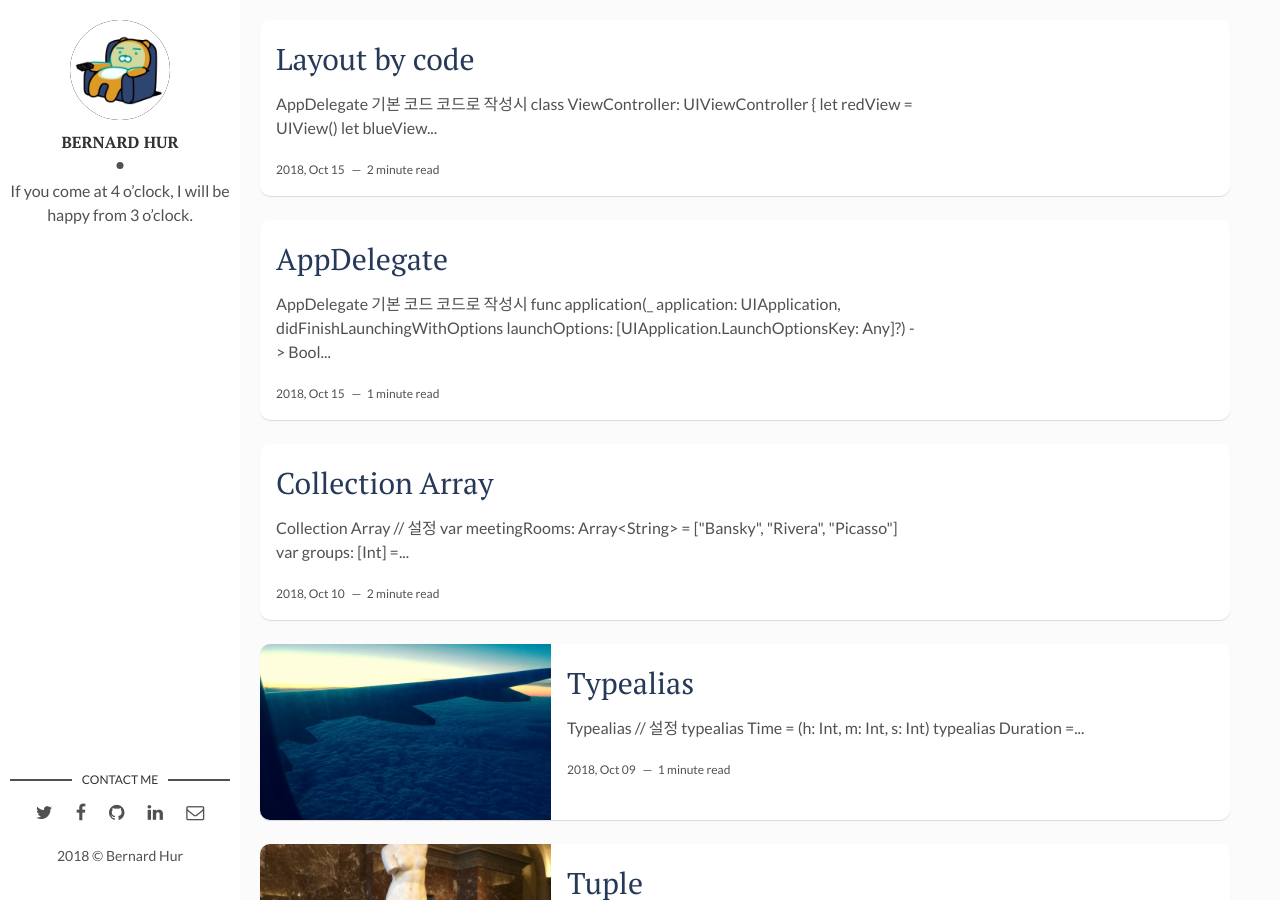
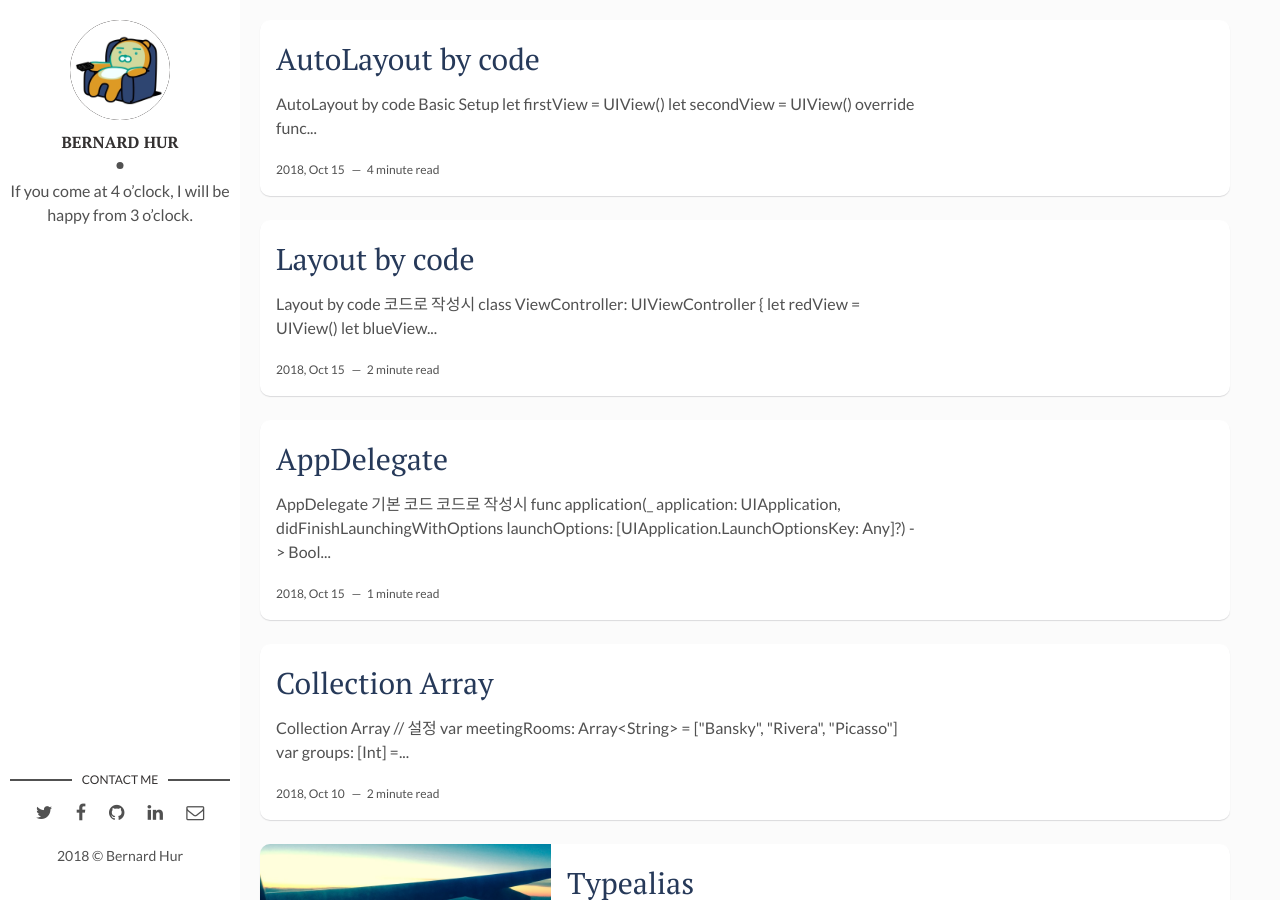
Before and after one commit to hurgoon/hurgoon.github.io, a Jekyll site: the page built from index.html, in a window 1280 px wide and 900 px high. Built offline with Jekyll 4.4.1, drawn with Linux system fonts in a browser that asks for light colours; the list of posts is cut into pages by our own code; some of the changed lines change nothing that is shown.

Commit message:
오토 레이아웃

````diff
--- /dev/null
+++ b/_posts/2018-10-15-AutoLayout.markdown
@@ -0,0 +1,83 @@
+---
+layout: post
+title: AutoLayout by code
+date: 2018-10-15 19:00:00 +0900
+description: 디스크립션 입력란  # Add post description (optional)
+img:  # Add image post (optional)
+fig-caption: # Add figcaption (optional)
+tags: [Swift, AutoLayout]
+---
+
+## AutoLayout by code
+
+### Basic Setup
+```swift
+    let firstView = UIView()
+    let secondView = UIView()
+
+    override func viewDidLoad() {
+        super.viewDidLoad()
+
+        firstView.backgroundColor = .darkGray
+        secondView.backgroundColor = .blue
+
+        view.addSubview(firstView)
+        firstView.addSubview(secondView)
+
+        setupAutoresizingMask()
+        activeNSLayoutConstraintConstaints()
+    }
+```
+
+### Using setupAutoresizingMask
+```swift
+private func setupAutoresizingMask() {
+        firstView.frame = CGRect(x: 50, y: 50, width: view.bounds.width - 100, height: view.bounds.height - 100)
+        secondView.frame = CGRect(x: 25, y: 25, width: firstView.bounds.width - 50, height: firstView.bounds.height - 50)
+
+        firstView.autoresizingMask = [.flexibleWidth, .flexibleHeight]
+        secondView.autoresizingMask = [.flexibleWidth, .flexibleHeight]
+    }
+```
+
+### Using NSLayoutConstraint (iOS 6.0 부터 사용됨)
+```swift
+private func activeNSLayoutConstraintConstaints() {
+       firstView.translatesAutoresizingMaskIntoConstraints = false  // 반드시 false로 시작
+       secondView.translatesAutoresizingMaskIntoConstraints = false
+
+       // firstView <-> View
+       NSLayoutConstraint(item: firstView, attribute: .top, relatedBy: .equal, toItem: view, attribute: .top, multiplier: 1, constant: 50).isActive = true
+       NSLayoutConstraint(item: firstView, attribute: .leading, relatedBy: .equal, toItem: view, attribute: .leading, multiplier: 1, constant: 50).isActive = true
+       NSLayoutConstraint(item: firstView, attribute: .trailing, relatedBy: .equal, toItem: view, attribute: .trailing, multiplier: 1, constant: -50).isActive = true
+       NSLayoutConstraint(item: firstView, attribute: .bottom, relatedBy: .equal, toItem: view, attribute: .bottom, multiplier: 1, constant: -50).isActive = true
+
+       // secondView <-> firstView
+       NSLayoutConstraint(item: secondView, attribute: .top, relatedBy: .equal, toItem: firstView, attribute: .top, multiplier: 1, constant: 50).isActive = true
+       NSLayoutConstraint(item: secondView, attribute: .leading, relatedBy: .equal, toItem: firstView, attribute: .leading, multiplier: 1, constant: 50).isActive = true
+       NSLayoutConstraint(item: secondView, attribute: .trailing, relatedBy: .equal, toItem: firstView, attribute: .trailing, multiplier: 1, constant: -50).isActive = true
+       NSLayoutConstraint(item: secondView, attribute: .bottom, relatedBy: .equal, toItem: firstView, attribute: .bottom, multiplier: 1, constant: -50).isActive = true
+   }
+```
+
+### Using activateVisualFormat (iOS 6.0 부터 사용됨)
+```swift
+private func activateVisualFormat() {
+        firstView.translatesAutoresizingMaskIntoConstraints = false
+        secondView.translatesAutoresizingMaskIntoConstraints = false
+
+        let views: [String: Any] = ["firstView": firstView, "secondView":secondView]
+        let metrics: [String: Any] = ["margin": 50]
+
+        var allConstraints: [NSLayoutConstraint] = []
+        allConstraints += NSLayoutConstraint.constraints(withVisualFormat: "H:|-margin-[firstView]-margin-|", metrics: metrics, views: views)
+        allConstraints += NSLayoutConstraint.constraints(withVisualFormat: "V:|-margin-[firstView]-margin-|", metrics: metrics, views: views)
+        allConstraints += NSLayoutConstraint.constraints(withVisualFormat: "H:|-30-[secondView]-30-|", metrics: nil, views: views)
+        allConstraints += NSLayoutConstraint.constraints(withVisualFormat: "V:|-30-[secondView]-30-|", metrics: nil, views: views)
+
+        NSLayoutConstraint.activate(allConstraints)
+    }
+```
+
+>Visual Format Syntax
+[https://developer.apple.com/library/archive/documentation/UserExperience/Conceptual/AutolayoutPG/VisualFormatLanguage.html](https://developer.apple.com/library/archive/documentation/UserExperience/Conceptual/AutolayoutPG/VisualFormatLanguage.html)
--- a/_posts/2018-10-15-Layout by code.markdown
+++ b/_posts/2018-10-15-Layout by code.markdown
@@ -8,7 +8,7 @@ fig-caption: # Add figcaption (optional)
 tags: [Swift, Layout]
 ---
 
-## AppDelegate 기본 코드
+## Layout by code
 
 ### 코드로 작성시
 ```swift
````
